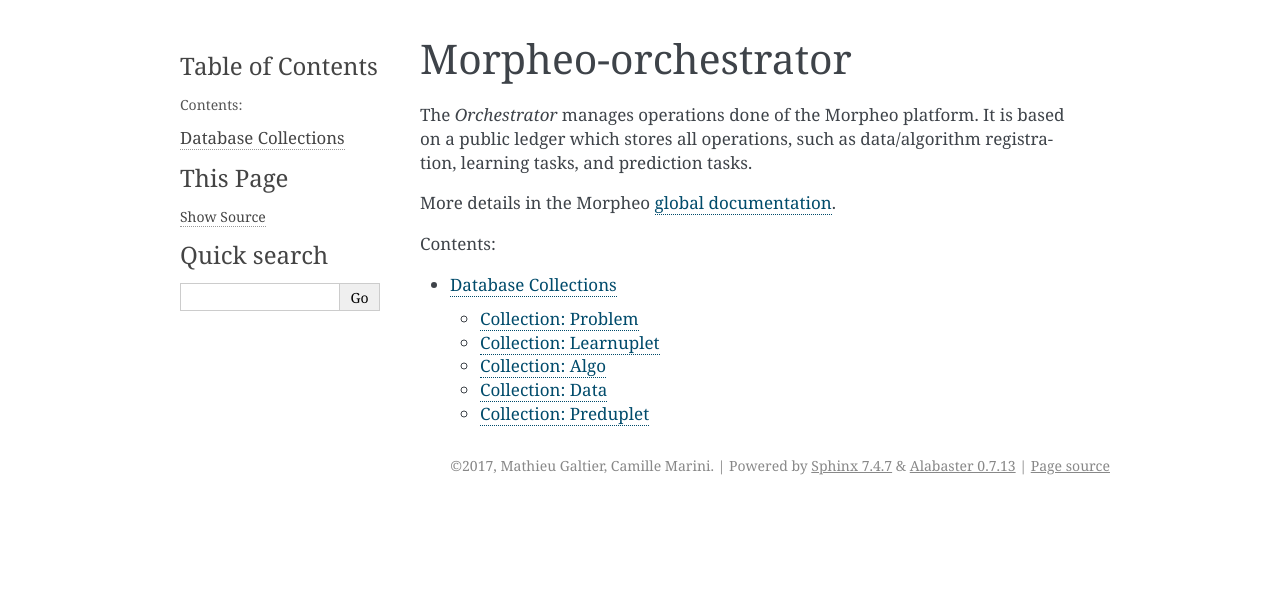
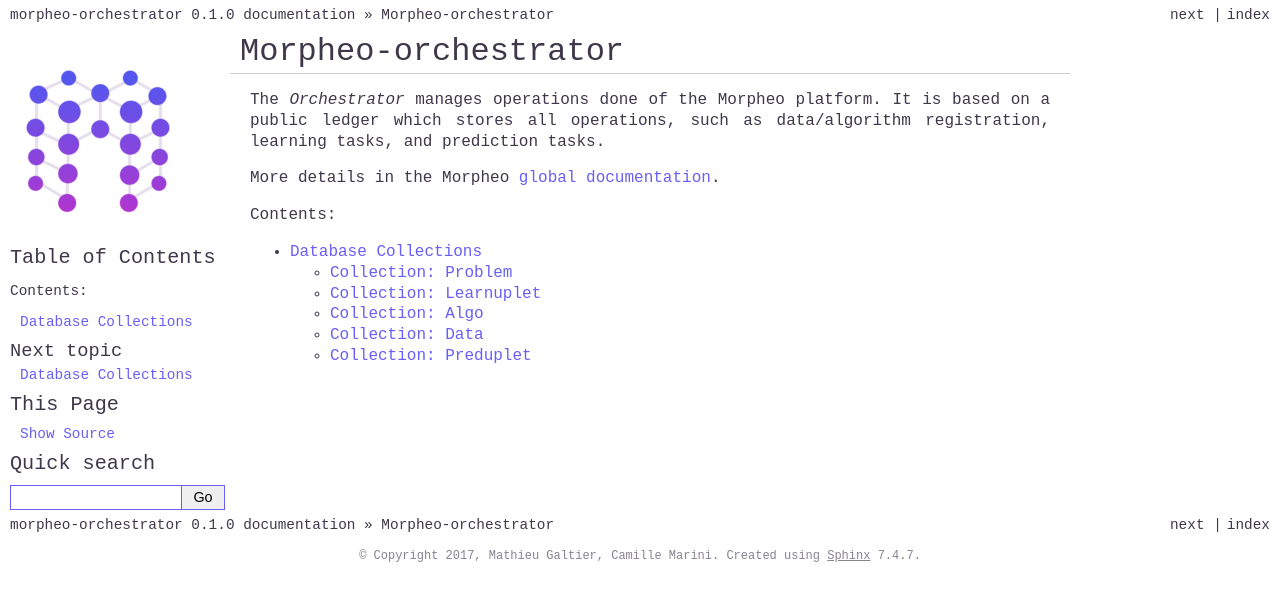
Before and after one commit to MorpheoOrg/morpheo-orchestrator, a Sphinx documentation site: the page built from docs/index.rst, in a window 1280 px wide. Shown: the top 601 px of the page. Built offline with Sphinx 7.4.7, drawn with Linux system fonts in a browser that asks for light colours; pages that are not in the unit, such as notebooks, are missing from menus.

Commit message:
custmizing doc design

```diff
--- a/docs/conf.py
+++ b/docs/conf.py
@@ -32,20 +32,22 @@
 # extensions coming with Sphinx (named 'sphinx.ext.*') or your custom
 # ones.
 extensions = ['sphinx.ext.autodoc',
-    'sphinx.ext.doctest',
-    'sphinx.ext.intersphinx',
-    'sphinx.ext.todo',
-    'sphinx.ext.coverage',
-    'sphinx.ext.mathjax',
-    'sphinx.ext.ifconfig',
-    'sphinx.ext.viewcode',
-    'sphinx.ext.githubpages',
-    'sphinxcontrib.autohttp.flask']
+              'sphinx.ext.doctest',
+              'sphinx.ext.intersphinx',
+              'sphinx.ext.todo',
+              'sphinx.ext.coverage',
+              'sphinx.ext.mathjax',
+              'sphinx.ext.ifconfig',
+              'sphinx.ext.viewcode',
+              'sphinx.ext.githubpages',
+              'sphinxcontrib.autohttp.flask']
 
 # Add any paths that contain templates here, relative to this directory.
 templates_path = ['_templates']
-html_sidebars = { '**': ['globaltoc.html', 'relations.html', 'sourcelink.html',
-                         'searchbox.html'], }
+html_sidebars = {
+    '**': ['globaltoc.html', 'relations.html', 'sourcelink.html',
+           'searchbox.html'],
+}
 
 # For markdown support
 source_parsers = {
@@ -56,7 +58,6 @@
 # You can specify multiple suffix as a list of string:
 #
 source_suffix = ['.rst', '.md']
-#source_suffix = '.rst'
 
 # The master toctree document.
 master_doc = 'index'
@@ -71,9 +72,9 @@
 # built documents.
 #
 # The short X.Y version.
-version = '0.0'
+version = '0.1.0'
 # The full version, including alpha/beta/rc tags.
-release = '0.0'
+release = '0.1.0'
 
 # The language for content autogenerated by Sphinx. Refer to documentation
 # for a list of supported languages.
@@ -99,18 +100,39 @@
 # The theme to use for HTML and HTML Help pages.  See the documentation for
 # a list of builtin themes.
 #
-html_theme = 'alabaster'
+html_theme = 'classic'
 
 # Theme options are theme-specific and customize the look and feel of a theme
 # further.  For a list of options available for each theme, see the
 # documentation.
 #
-# html_theme_options = {}
+html_theme_options = {
+    'textcolor': '#3e384a',
+    'linkcolor': '#685ff7',
+    'visitedlinkcolor': '#bd3dd9',
+    'footerbgcolor': '#FFFFFF',
+    'footertextcolor': '#878391',
+    'sidebarbgcolor': '#FFFFFF',
+    'sidebarbtncolor': '#3e384a',
+    'sidebartextcolor': '#3e384a',
+    'sidebarlinkcolor': '#685ff7',
+    'bgcolor': '#FFFFFF',
+    'relbarbgcolor': '#FFFFFF',
+    'relbartextcolor': '#3e384a',
+    'relbarlinkcolor': '#3e384a',
+    'headbgcolor': '#FFFFFF',
+    'headtextcolor': '#3e384a',
+    'headlinkcolor': '#685ff7',
+    'codebgcolor': '#edeff6',
+    'codebgcolor': '#878391',
+    'bodyfont': '"Courier New", Courier, monospace',
+    'headfont': '"Courier New", Courier, monospace',
+}
+html_logo = "mlogo.png"
 
 # Add any paths that contain custom static files (such as style sheets) here,
 # relative to this directory. They are copied after the builtin static files,
 # so a file named "default.css" will overwrite the builtin "default.css".
-html_static_path = ['_static']
 
 
 # -- Options for HTMLHelp output ------------------------------------------
@@ -169,8 +191,5 @@
      'Miscellaneous'),
 ]
 
-
-
-
 # Example configuration for intersphinx: refer to the Python standard library.
 intersphinx_mapping = {'https://docs.python.org/': None}
--- a/requirements.txt
+++ b/requirements.txt
@@ -1,4 +1,6 @@
 Babel==2.4.0
+CommonMark==0.5.4
+coverage==4.3.4
 Flask==0.12
 Flask-HTTPAuth==3.2.2
 Flask-PyMongo==0.4.1
```
Also changed, not shown: docs/mlogo.png (added).
